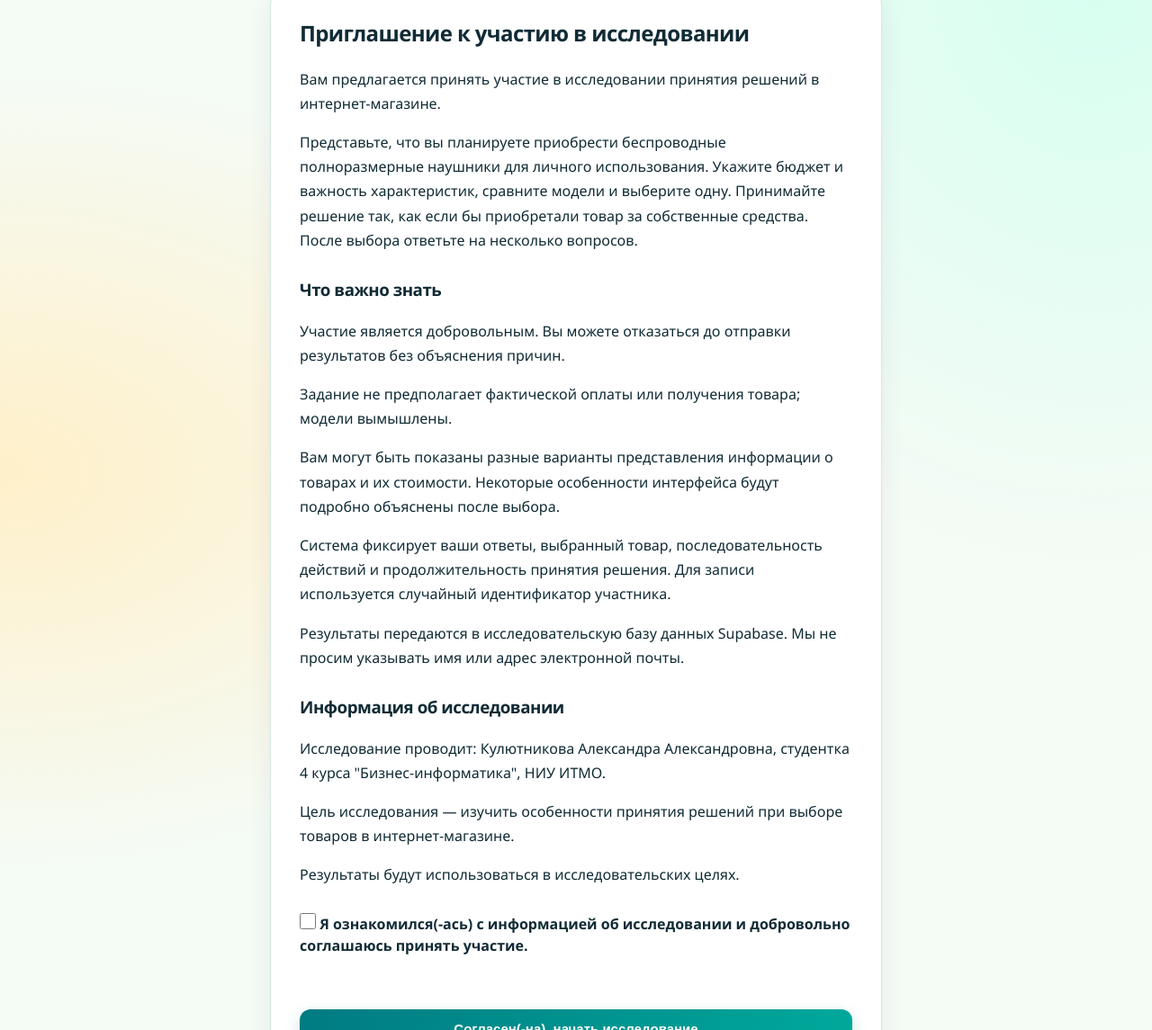
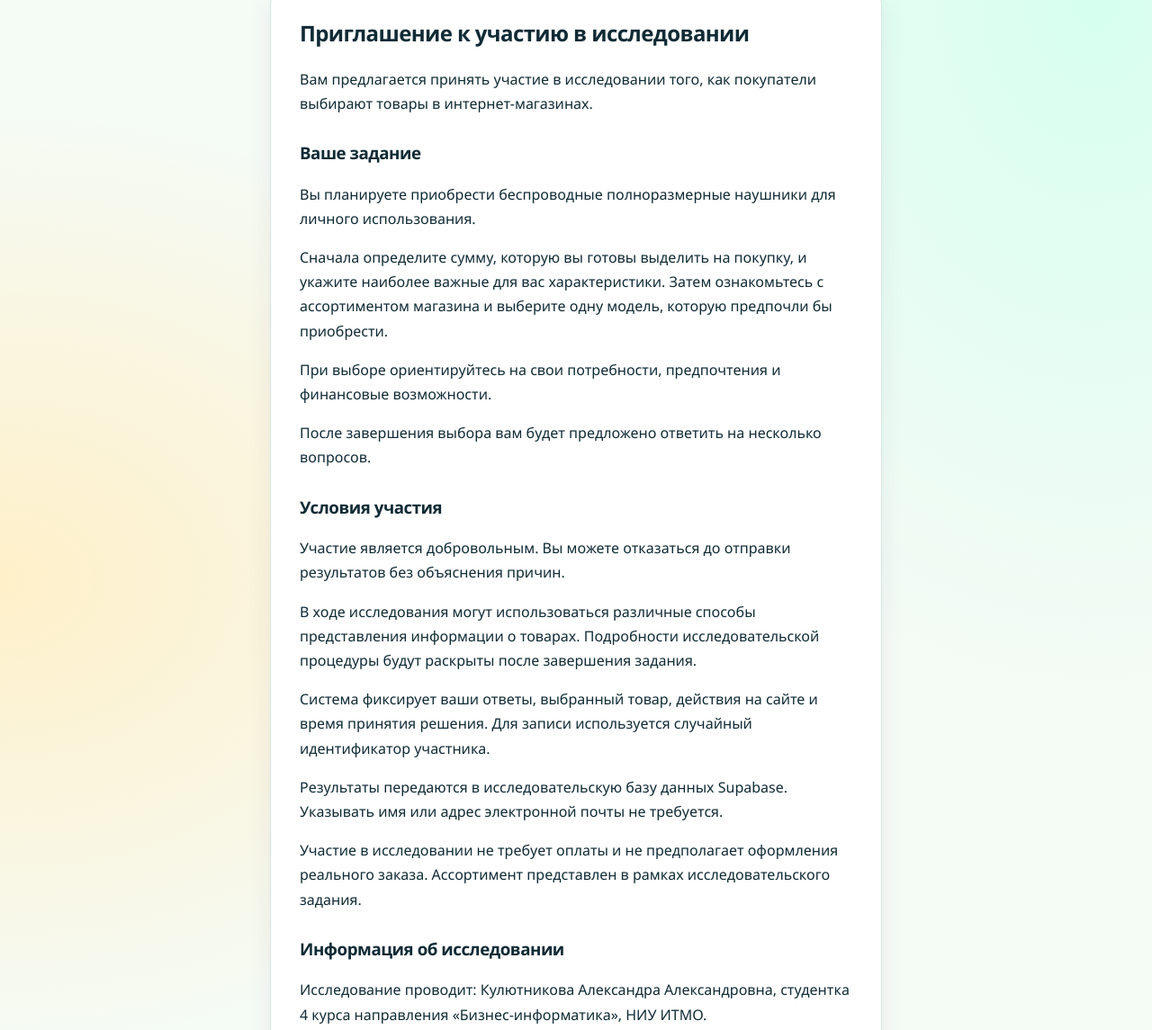
Before and after one commit to LonelySkeleton/shoplab-research, a plain HTML site: page index.html in a window 1280 px wide. Shown: the part 144-1289 px from the top of the page at 90% size. Drawn offline with Linux system fonts and the light colour scheme.

Commit message:
Add files via upload

```diff
--- a/index.html
+++ b/index.html
@@ -27,37 +27,56 @@
 
         <p>
             Вам предлагается принять участие в исследовании
-            принятия решений в интернет-магазине.
+            того, как покупатели выбирают товары
+            в интернет-магазинах.
+        </p>
+
+        <h3>Ваше задание</h3>
+
+        <p>
+            Вы планируете приобрести беспроводные
+            полноразмерные наушники для личного использования.
         </p>
 
         <p>
-            Представьте, что вы планируете приобрести беспроводные полноразмерные наушники для личного использования. Укажите бюджет и важность характеристик, сравните модели и выберите одну. Принимайте решение так, как если бы приобретали товар за собственные средства. После выбора ответьте на несколько вопросов.
+            Сначала определите сумму, которую вы готовы
+            выделить на покупку, и укажите наиболее
+            важные для вас характеристики.
+            Затем ознакомьтесь с ассортиментом магазина
+            и выберите одну модель, которую предпочли бы
+            приобрести.
         </p>
 
-        <h3>Что важно знать</h3>
+        <p>
+            При выборе ориентируйтесь на свои потребности,
+            предпочтения и финансовые возможности.
+        </p>
+
+        <p>
+            После завершения выбора вам будет предложено
+            ответить на несколько вопросов.
+        </p>
+
+        <h3>Условия участия</h3>
 
         <p>
             Участие является добровольным.
-            Вы можете отказаться до отправки
-            результатов без объяснения причин.
+            Вы можете отказаться до отправки результатов
+            без объяснения причин.
         </p>
 
         <p>
-            Задание не предполагает фактической оплаты или получения товара; модели вымышлены.
-        </p>
-
-        <p>
-            Вам могут быть показаны разные варианты
-            представления информации о товарах
-            и их стоимости.
-            Некоторые особенности интерфейса
-            будут подробно объяснены после выбора.
+            В ходе исследования могут использоваться
+            различные способы представления информации
+            о товарах.
+            Подробности исследовательской процедуры
+            будут раскрыты после завершения задания.
         </p>
 
         <p>
             Система фиксирует ваши ответы,
-            выбранный товар, последовательность действий
-            и продолжительность принятия решения.
+            выбранный товар, действия на сайте
+            и время принятия решения.
             Для записи используется случайный
             идентификатор участника.
         </p>
@@ -65,16 +84,24 @@
         <p>
             Результаты передаются в исследовательскую
             базу данных Supabase.
-            Мы не просим указывать имя или
-            адрес электронной почты.
+            Указывать имя или адрес электронной почты
+            не требуется.
         </p>
 
+        <p>
+            Участие в исследовании не требует оплаты
+            и не предполагает оформления реального заказа.
+            Ассортимент представлен в рамках
+            исследовательского задания.
+        </p>
 
         <h3>Информация об исследовании</h3>
 
         <p>
             Исследование проводит:
-            Кулютникова Александра Александровна, студентка 4 курса "Бизнес-информатика", НИУ ИТМО.
+            Кулютникова Александра Александровна,
+            студентка 4 курса направления
+            «Бизнес-информатика», НИУ ИТМО.
         </p>
 
         <p>
@@ -87,8 +114,6 @@
             Результаты будут использоваться
             в исследовательских целях.
         </p>
-
-
 
         <form id="consent-form">
 
```
